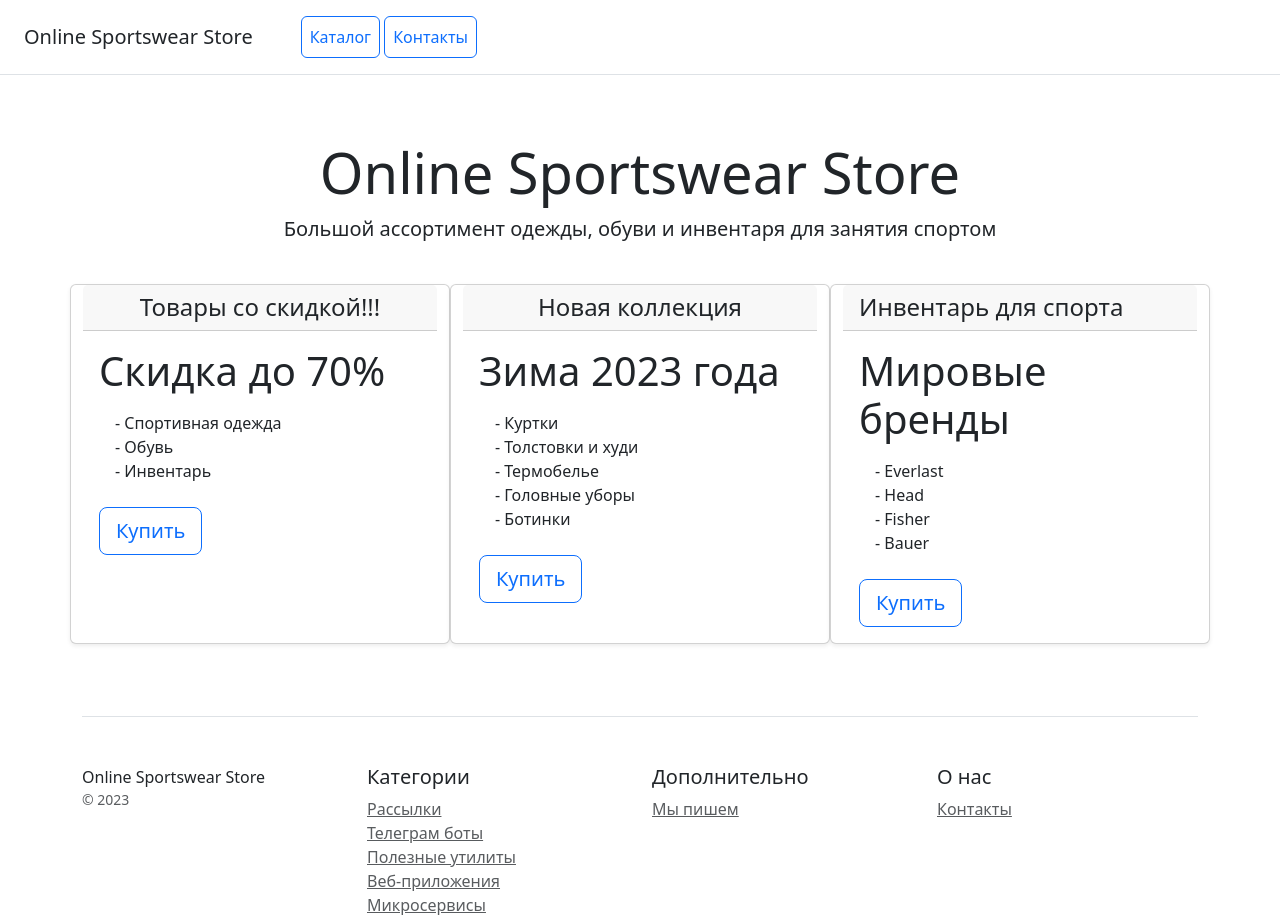
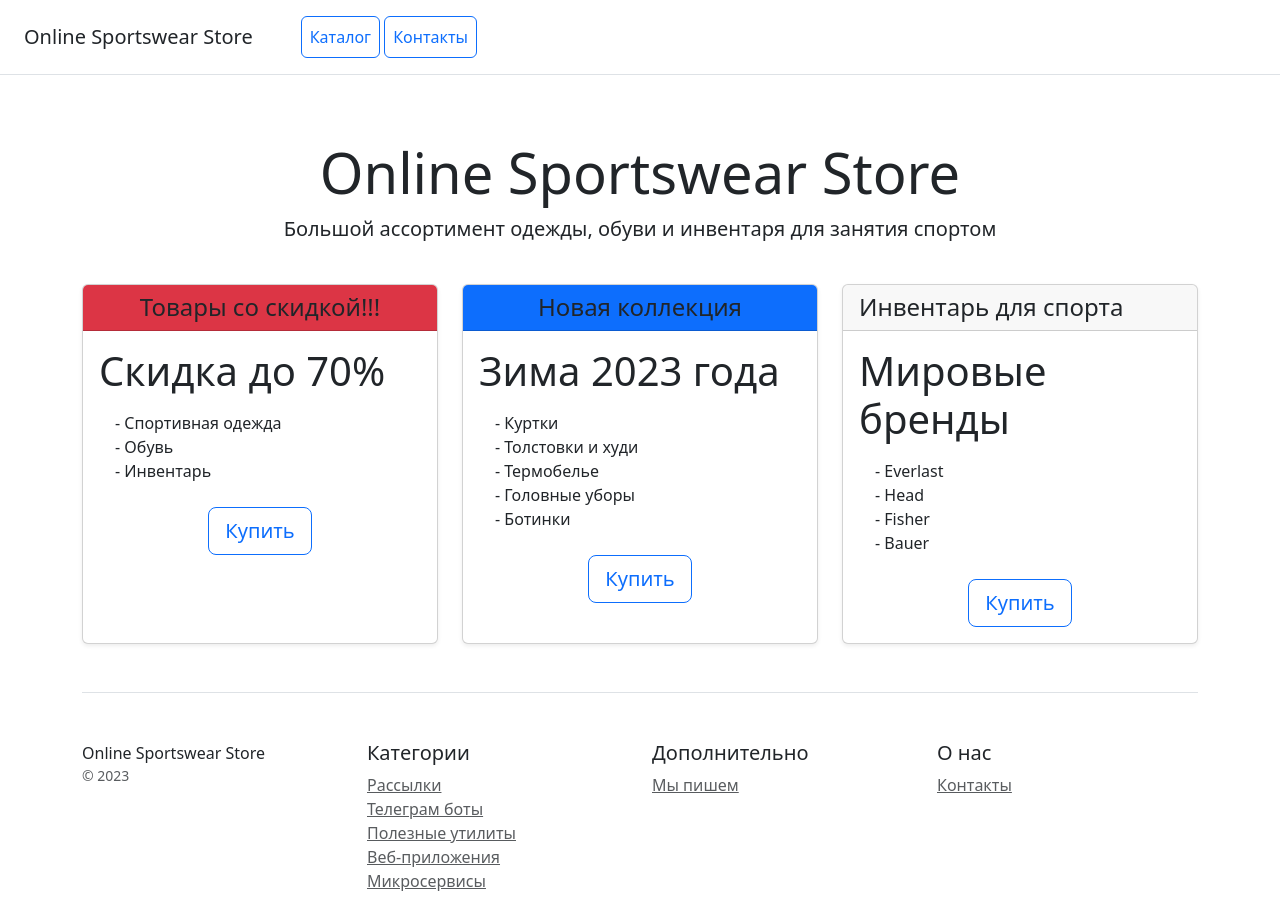
Before and after one commit to cskafan1911/online_store_django, a Django app: template catalog/templates/catalog/home.html in a window 1280 px wide. Shown: the top 915 px of the page. After the commit the page ends 891 px from the top, so only its background shows below. Run offline with Django 4.2, Linux system fonts and the light colour scheme; the template is opened without the code that fills it, so the values that code supplies are empty; parts of the project's set-up code (start-up, migrations or seed data) failed here and were passed over; some libraries are stand-ins or nearby versions.

Commit message:
Изменения в home.html

```diff
--- a/catalog/templates/catalog/home.html
+++ b/catalog/templates/catalog/home.html
@@ -23,29 +23,33 @@
 </div>
 
 <div class="container">
-    <div class="row row-cols-1 row-cols-md-3 mb-3">
-
-        <div class="card mb-4 rounder-3 shadow-sm">
-            <div class="card-header">
+    <div class="row">
+        <div class="col-sm-4">
+            <div class="card h-100 rounder-3 shadow-sm">
+                <div class="card-header bg-danger">
                     <h4 class="my-0 font-weight-normal text-center">Товары со скидкой!!!</h4>
                 </div>
                 <div class="card-body">
-                <h1 class="card-title pricing-card-title">Скидка до 70%</h1>
+                    <h1 class="card-title discount-card-title">Скидка до 70%</h1>
                     <ul class="list-unstyled mt-3 mb-4 text-start m-3">
                         <li>- Спортивная одежда</li>
                         <li>- Обувь</li>
                         <li>- Инвентарь</li>
                     </ul>
-                <button type="button" class="btn btn-lg btn-block btn-outline-primary">Купить</button>
+                    <div class="text-center" >
+                        <button type="button" class="btn btn-lg padding-bottom btn-outline-primary mt-auto">Купить</button>
+                    </div>
                 </div>
 
             </div>
-        <div class="card mb-4 rounder-3 shadow-sm">
-            <div class="card-header">
+        </div>
+        <div class="col-sm-4">
+            <div class="card h-100 rounder-3 shadow-sm">
+                <div class="card-header bg-primary">
                     <h4 class="my-0 font-weight-normal text-center">Новая коллекция</h4>
                 </div>
                 <div class="card-body">
-                <h1 class="card-title pricing-card-title">Зима 2023 года</h1>
+                    <h1 class="card-title winter2023-card-title">Зима 2023 года</h1>
                     <ul class="list-unstyled mt-3 mb-4 text-start m-3">
                         <li>- Куртки</li>
                         <li>- Толстовки и худи</li>
@@ -53,25 +57,32 @@
                         <li>- Головные уборы</li>
                         <li>- Ботинки</li>
                     </ul>
+                    <div class="text-center">
                         <button type="button" class="btn btn-lg btn-block btn-outline-primary">Купить</button>
+                    </div>
                 </div>
 
             </div>
-        <div class="card mb-4 rounder-3 shadow-sm">
+        </div>
+        <div class="col-sm-4">
+            <div class="card h-100 rounder-3 shadow-sm">
                 <div class="card-header">
                     <h4 class="my-0 font-weight-normal">Инвентарь для спорта</h4>
                 </div>
                 <div class="card-body">
-                <h1 class="card-title pricing-card-title">Мировые бренды</h1>
+                    <h1 class="card-title brands-card-title">Мировые бренды</h1>
                     <ul class="list-unstyled mt-3 mb-4 text-start m-3">
                         <li>- Everlast</li>
                         <li>- Head</li>
                         <li>- Fisher</li>
                         <li>- Bauer</li>
                     </ul>
-                <button type="button" class="btn btn-lg btn-block btn-outline-primary">Купить</button>
+                    <div class="text-center">
+                        <button type="button" class="btn btn-lg btn-block btn-outline-primary" style="align-self: flex-end">Купить</button>
+                    </div>
                 </div>
 
+            </div>
         </div>
 
     </div>
```
Lines whose indentation alone changed are shown as unchanged.
